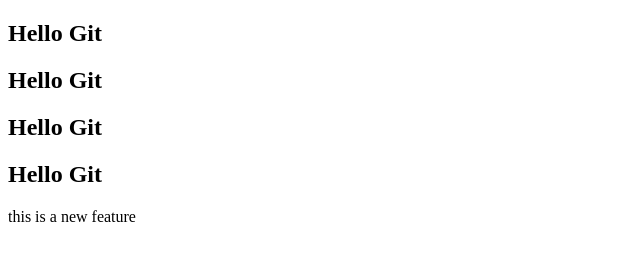
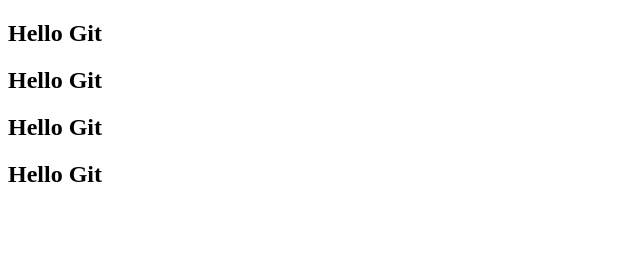
Before and after one commit to fahadNoufal/git-practice, a plain HTML site: page index.html in a window 1280 px wide. Shown: the whole page, without its empty margins (0-640 px from the left). Drawn offline with Linux system fonts and the light colour scheme.

Commit message:
removed feature from master branch

```diff
--- a/index.html
+++ b/index.html
@@ -11,8 +11,5 @@
     <h2>Hello Git</h2>
     <h2>Hello Git</h2>
     <h2>Hello Git</h2>
-    <div class="new-feature-added">
-        this is a new feature
-    </div>
 </body>
 </html>
```
